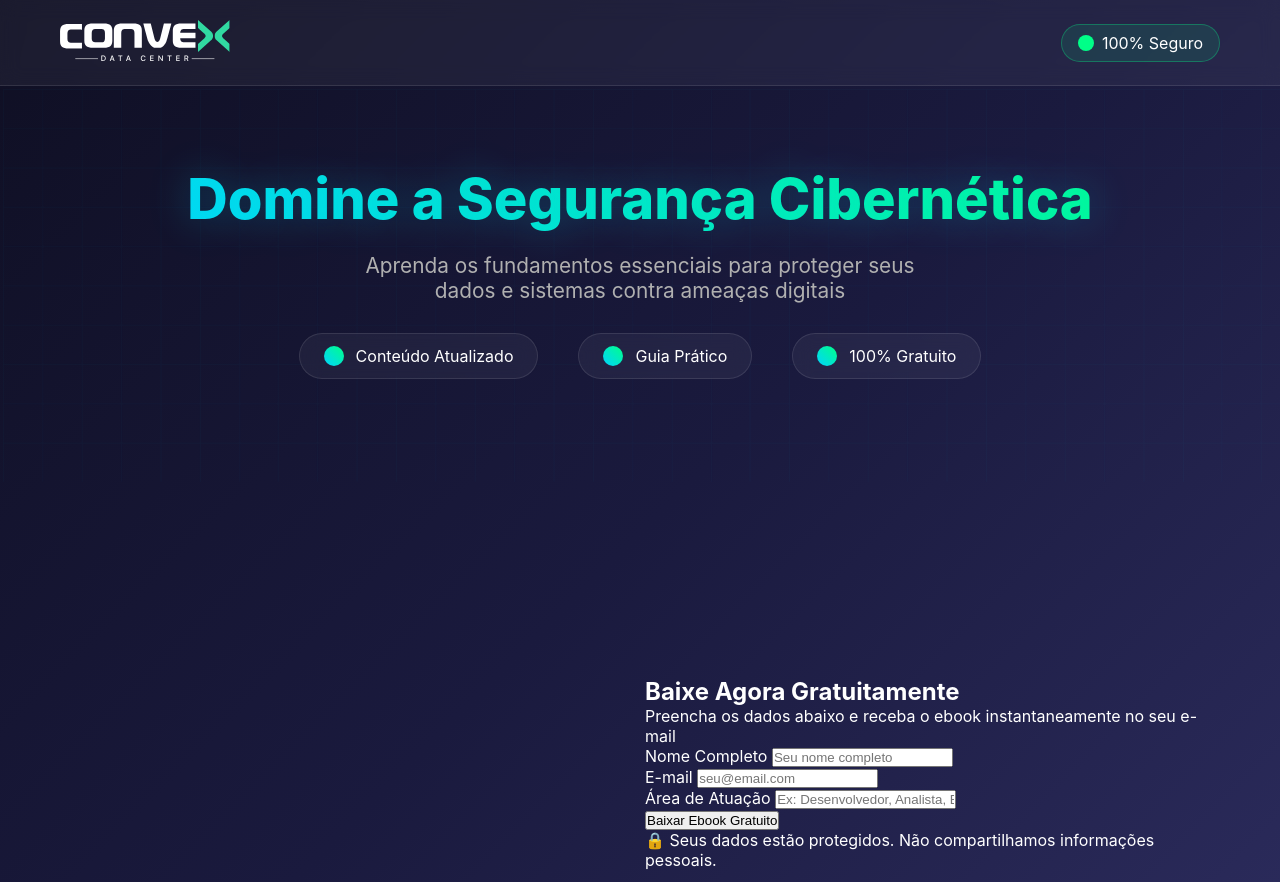
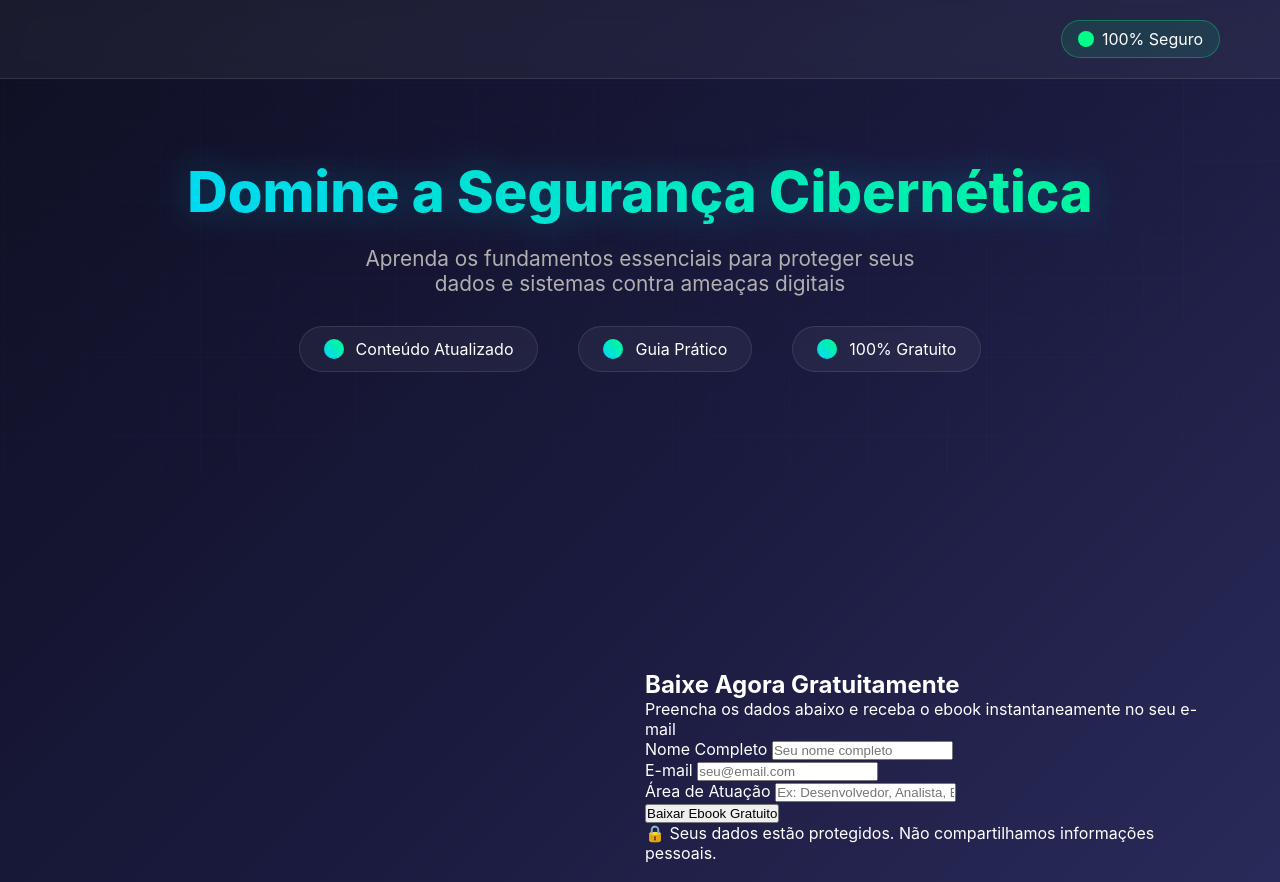
Before and after one commit to CarlitusConrado/CVX-LP-Security, a website: page index.html in a window 1280 px wide. Shown: the top 882 px of the page. Drawn offline with Linux system fonts and the light colour scheme.

Commit message:
Update index.html

```diff
--- a/index.html
+++ b/index.html
@@ -440,8 +440,7 @@
     <header>
         <div class="container">
             <div class="header-content">
-                <div class="logo"><img src="CVX-LP-Security
-/LOGO CONVEX.svg" alt=""></div>
+                <div class="logo"><img src="..." alt=""></div>
                 <div class="security-badge">
                     <div class="security-icon"></div>
                     <span>100% Seguro</span>
```
